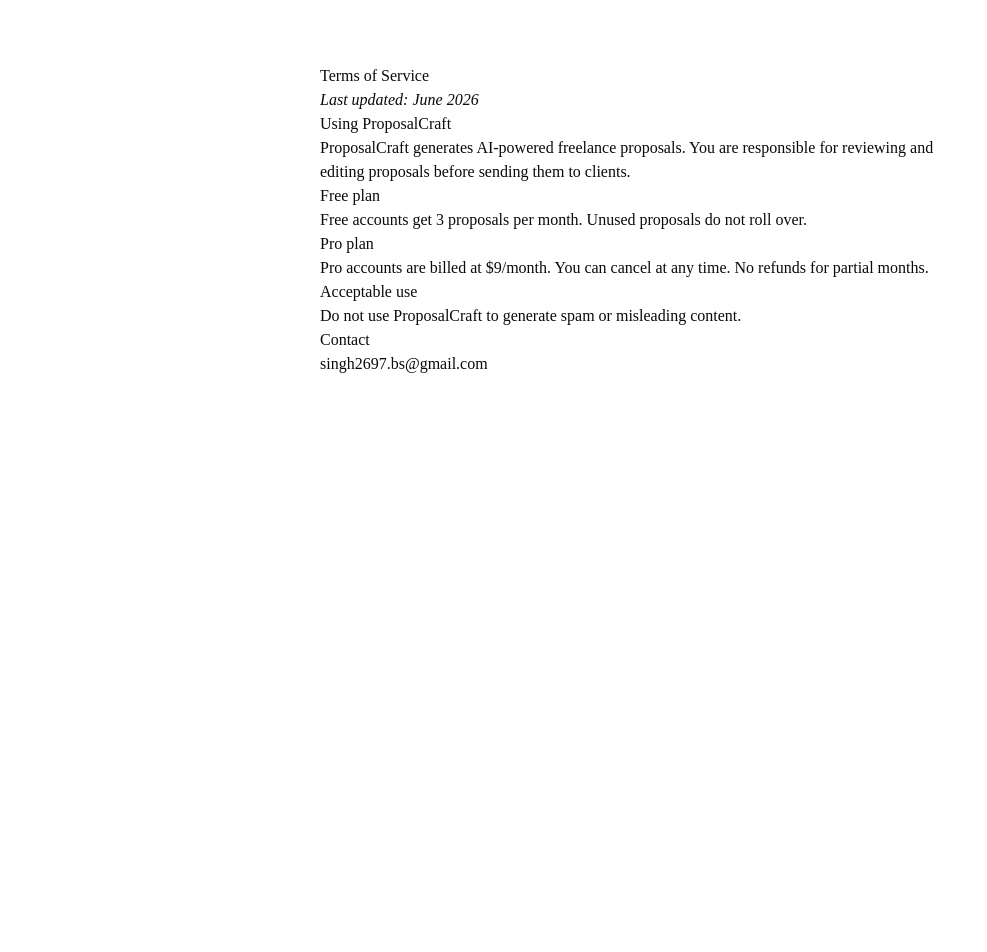
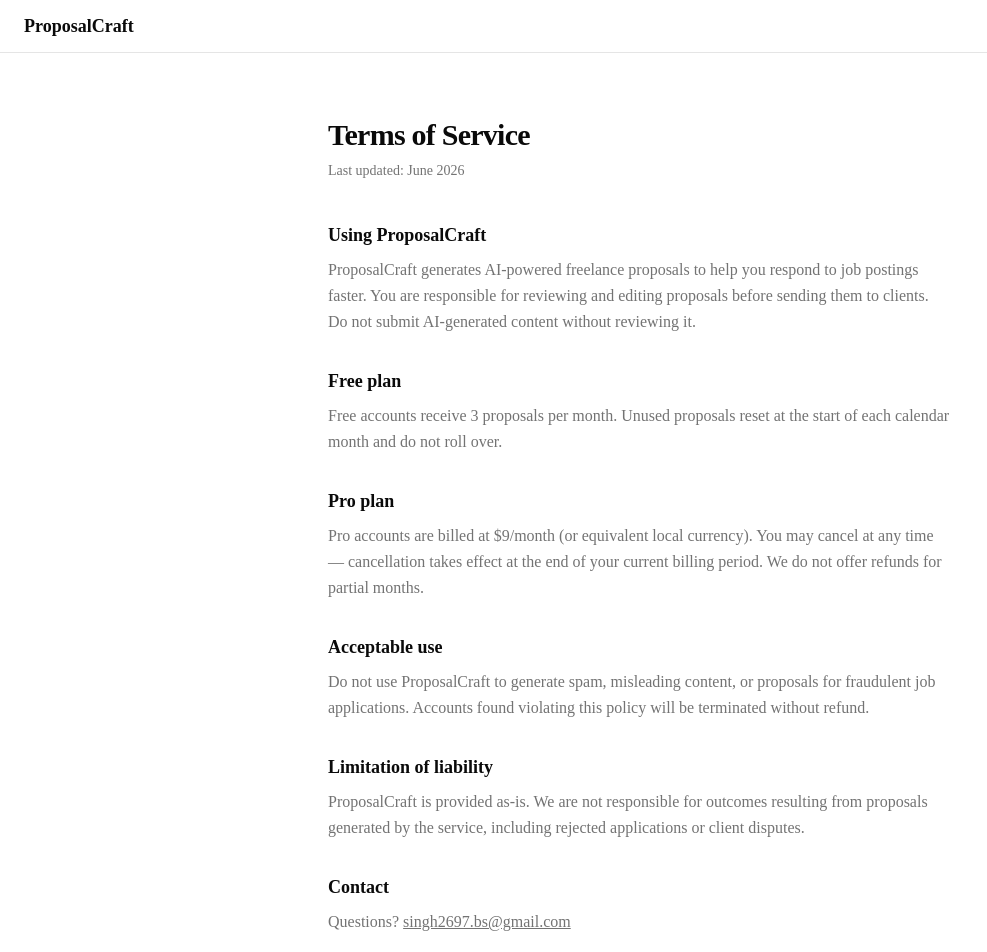
Before and after one commit to Bsingh2697/proposalcraft, a Next.js app: page /terms in a window 1280 px wide. Shown: the top 952 px of the page, without its empty margins (0-987 px from the left). Before the commit the page ends 800 px from the top, so only its background shows below. Built offline with nearby package versions, Linux system fonts and the light colour scheme.

Commit message:
style privacy and terms pages

```diff
--- a/app/privacy/page.tsx
+++ b/app/privacy/page.tsx
@@ -1,23 +1,69 @@
+import Link from 'next/link'
+
 export default function PrivacyPage() {
   return (
-    <div className="max-w-2xl mx-auto px-4 py-16 prose">
-      <h1>Privacy Policy</h1>
-      <p><em>Last updated: June 2026</em></p>
+    <div className="min-h-screen bg-background">
+      <nav className="border-b px-6 py-3 flex items-center justify-between">
+        <Link href="/" className="font-semibold text-lg">ProposalCraft</Link>
+      </nav>
 
-      <h2>What we collect</h2>
-      <p>We collect your email address when you sign up, and the job descriptions you paste to generate proposals. We do not sell your data.</p>
+      <main className="max-w-2xl mx-auto px-6 py-16">
+        <div className="mb-10">
+          <h1 className="text-3xl font-bold tracking-tight mb-2">Privacy Policy</h1>
+          <p className="text-sm text-muted-foreground">Last updated: June 2026</p>
+        </div>
 
-      <h2>How we use it</h2>
-      <p>Your email is used to identify your account. Job descriptions are sent to an AI model to generate proposals and are not stored beyond your proposal history.</p>
+        <div className="space-y-8">
+          <section>
+            <h2 className="text-lg font-semibold mb-2">What we collect</h2>
+            <p className="text-muted-foreground leading-relaxed">
+              We collect your email address when you sign up, and the job descriptions you paste to generate proposals. We do not sell your data to any third parties.
+            </p>
+          </section>
 
-      <h2>Third-party services</h2>
-      <p>We use Supabase (database and auth), Groq (AI generation), and Lemon Squeezy (payments). Each has their own privacy policy.</p>
+          <section>
+            <h2 className="text-lg font-semibold mb-2">How we use it</h2>
+            <p className="text-muted-foreground leading-relaxed">
+              Your email is used solely to identify your account. Job descriptions are sent to an AI model to generate proposals and are stored only as part of your proposal history, which you can view in your dashboard.
+            </p>
+          </section>
 
-      <h2>Data deletion</h2>
-      <p>To delete your account and all data, email us at singh2697.bs@gmail.com.</p>
+          <section>
+            <h2 className="text-lg font-semibold mb-2">Third-party services</h2>
+            <p className="text-muted-foreground leading-relaxed">
+              We use Supabase for database and authentication, Groq for AI generation, and Lemon Squeezy for payment processing. Each service has its own privacy policy governing their data use.
+            </p>
+          </section>
 
-      <h2>Contact</h2>
-      <p>singh2697.bs@gmail.com</p>
+          <section>
+            <h2 className="text-lg font-semibold mb-2">Cookies</h2>
+            <p className="text-muted-foreground leading-relaxed">
+              We use session cookies to keep you logged in. We do not use tracking or advertising cookies.
+            </p>
+          </section>
+
+          <section>
+            <h2 className="text-lg font-semibold mb-2">Data deletion</h2>
+            <p className="text-muted-foreground leading-relaxed">
+              To delete your account and all associated data, email us at{' '}
+              <a href="mailto:singh2697.bs@gmail.com" className="underline">
+                singh2697.bs@gmail.com
+              </a>
+              . We will process your request within 7 days.
+            </p>
+          </section>
+
+          <section>
+            <h2 className="text-lg font-semibold mb-2">Contact</h2>
+            <p className="text-muted-foreground leading-relaxed">
+              Questions about this policy?{' '}
+              <a href="mailto:singh2697.bs@gmail.com" className="underline">
+                singh2697.bs@gmail.com
+              </a>
+            </p>
+          </section>
+        </div>
+      </main>
     </div>
   )
 }
--- a/app/terms/page.tsx
+++ b/app/terms/page.tsx
@@ -1,23 +1,65 @@
+import Link from 'next/link'
+
 export default function TermsPage() {
   return (
-    <div className="max-w-2xl mx-auto px-4 py-16 prose">
-      <h1>Terms of Service</h1>
-      <p><em>Last updated: June 2026</em></p>
+    <div className="min-h-screen bg-background">
+      <nav className="border-b px-6 py-3 flex items-center justify-between">
+        <Link href="/" className="font-semibold text-lg">ProposalCraft</Link>
+      </nav>
 
-      <h2>Using ProposalCraft</h2>
-      <p>ProposalCraft generates AI-powered freelance proposals. You are responsible for reviewing and editing proposals before sending them to clients.</p>
+      <main className="max-w-2xl mx-auto px-6 py-16">
+        <div className="mb-10">
+          <h1 className="text-3xl font-bold tracking-tight mb-2">Terms of Service</h1>
+          <p className="text-sm text-muted-foreground">Last updated: June 2026</p>
+        </div>
 
-      <h2>Free plan</h2>
-      <p>Free accounts get 3 proposals per month. Unused proposals do not roll over.</p>
+        <div className="space-y-8">
+          <section>
+            <h2 className="text-lg font-semibold mb-2">Using ProposalCraft</h2>
+            <p className="text-muted-foreground leading-relaxed">
+              ProposalCraft generates AI-powered freelance proposals to help you respond to job postings faster. You are responsible for reviewing and editing proposals before sending them to clients. Do not submit AI-generated content without reviewing it.
+            </p>
+          </section>
 
-      <h2>Pro plan</h2>
-      <p>Pro accounts are billed at $9/month. You can cancel at any time. No refunds for partial months.</p>
+          <section>
+            <h2 className="text-lg font-semibold mb-2">Free plan</h2>
+            <p className="text-muted-foreground leading-relaxed">
+              Free accounts receive 3 proposals per month. Unused proposals reset at the start of each calendar month and do not roll over.
+            </p>
+          </section>
 
-      <h2>Acceptable use</h2>
-      <p>Do not use ProposalCraft to generate spam or misleading content.</p>
+          <section>
+            <h2 className="text-lg font-semibold mb-2">Pro plan</h2>
+            <p className="text-muted-foreground leading-relaxed">
+              Pro accounts are billed at $9/month (or equivalent local currency). You may cancel at any time — cancellation takes effect at the end of your current billing period. We do not offer refunds for partial months.
+            </p>
+          </section>
 
-      <h2>Contact</h2>
-      <p>singh2697.bs@gmail.com</p>
+          <section>
+            <h2 className="text-lg font-semibold mb-2">Acceptable use</h2>
+            <p className="text-muted-foreground leading-relaxed">
+              Do not use ProposalCraft to generate spam, misleading content, or proposals for fraudulent job applications. Accounts found violating this policy will be terminated without refund.
+            </p>
+          </section>
+
+          <section>
+            <h2 className="text-lg font-semibold mb-2">Limitation of liability</h2>
+            <p className="text-muted-foreground leading-relaxed">
+              ProposalCraft is provided as-is. We are not responsible for outcomes resulting from proposals generated by the service, including rejected applications or client disputes.
+            </p>
+          </section>
+
+          <section>
+            <h2 className="text-lg font-semibold mb-2">Contact</h2>
+            <p className="text-muted-foreground leading-relaxed">
+              Questions?{' '}
+              <a href="mailto:singh2697.bs@gmail.com" className="underline">
+                singh2697.bs@gmail.com
+              </a>
+            </p>
+          </section>
+        </div>
+      </main>
     </div>
   )
 }
```
